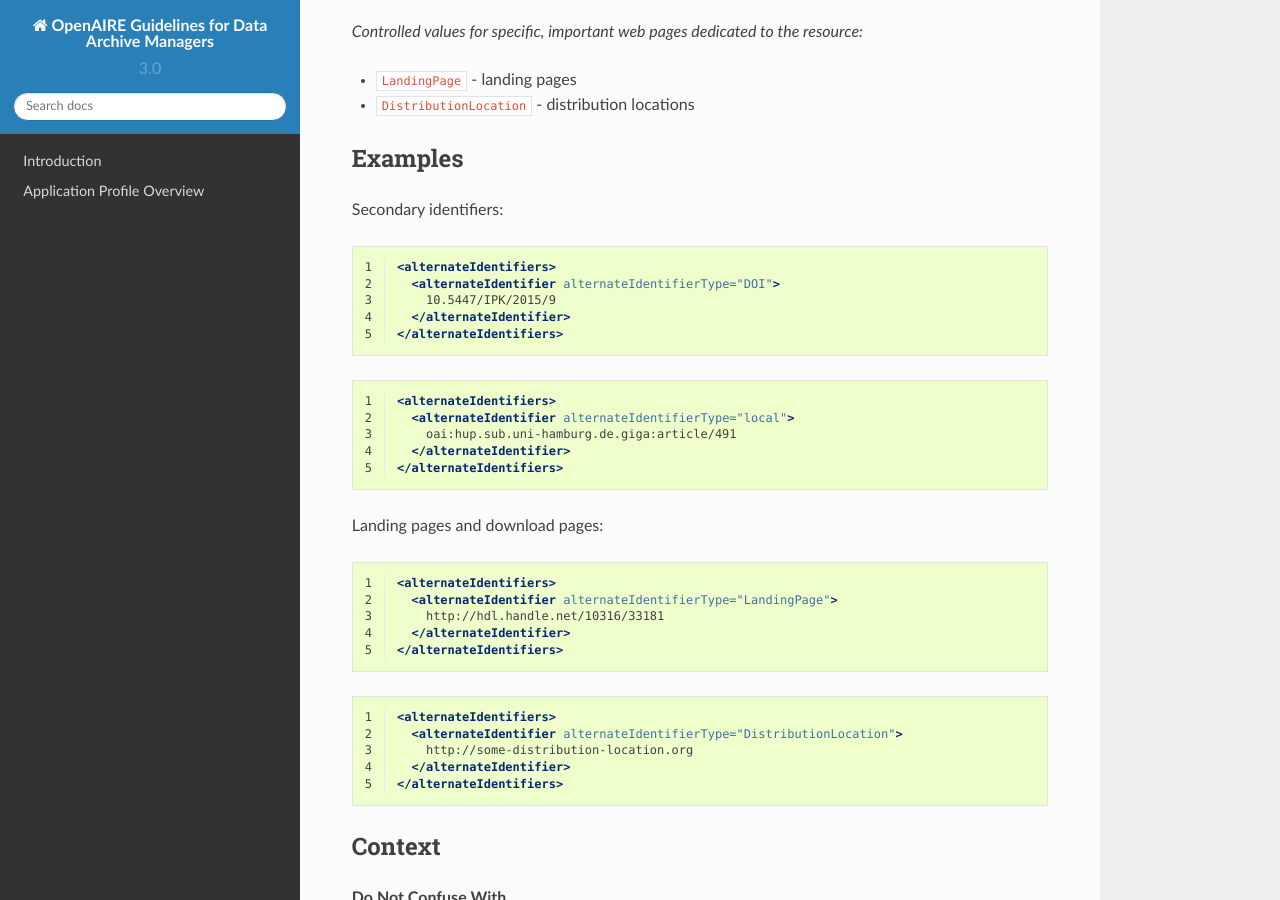
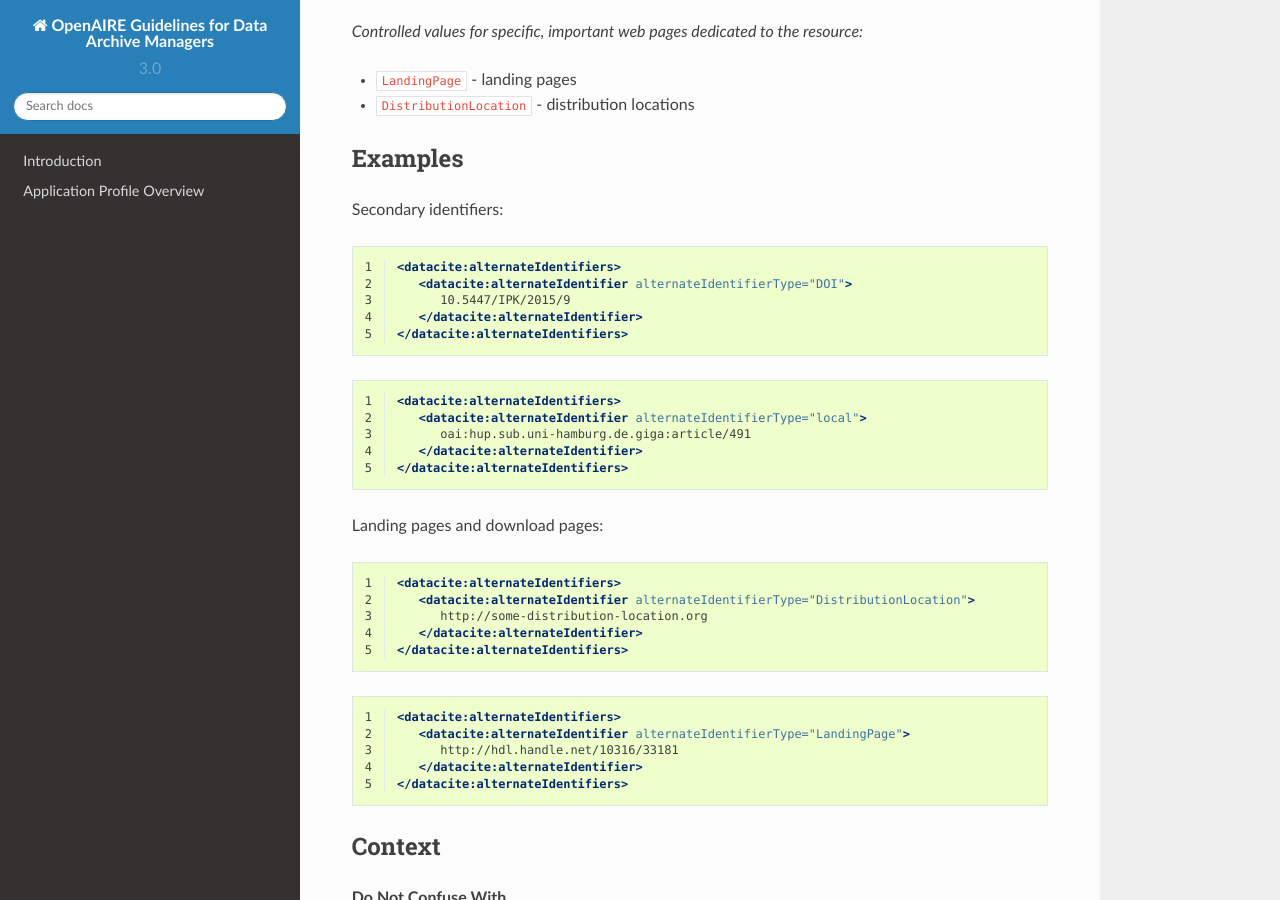
Before and after one commit to openaire/guidelines-data-archives, a Sphinx documentation site: the page built from docs/field_alternateidentifier.rst, in a window 1280 px wide and 900 px high, scrolled down 1074 px. Built offline with Sphinx 7.4.7 and the Read the Docs theme 2.0.0, drawn with Linux system fonts in a browser that asks for light colours; a script that is not in the unit is left out.

Commit message:
Update field_alternateidentifier.rst

```diff
--- a/docs/field_alternateidentifier.rst
+++ b/docs/field_alternateidentifier.rst
@@ -55,40 +55,40 @@ Secondary identifiers:
 .. code-block:: xml
    :linenos:
 
-   <alternateIdentifiers>
-     <alternateIdentifier alternateIdentifierType="DOI">
-       10.5447/IPK/2015/9
-     </alternateIdentifier>
-   </alternateIdentifiers>
+   <datacite:alternateIdentifiers>
+      <datacite:alternateIdentifier alternateIdentifierType="DOI">
+         10.5447/IPK/2015/9
+      </datacite:alternateIdentifier>
+   </datacite:alternateIdentifiers>
 
 .. code-block:: xml
    :linenos:
 
-   <alternateIdentifiers>
-     <alternateIdentifier alternateIdentifierType="local">
-       oai:hup.sub.uni-hamburg.de.giga:article/491
-     </alternateIdentifier>
-   </alternateIdentifiers>
+   <datacite:alternateIdentifiers>
+      <datacite:alternateIdentifier alternateIdentifierType="local">
+         oai:hup.sub.uni-hamburg.de.giga:article/491
+      </datacite:alternateIdentifier>
+   </datacite:alternateIdentifiers>
 
 Landing pages and download pages:
 
 .. code-block:: xml
    :linenos:
 
-   <alternateIdentifiers>
-     <alternateIdentifier alternateIdentifierType="LandingPage">
-       http://hdl.handle.net/10316/33181
-     </alternateIdentifier>
-   </alternateIdentifiers>
+   <datacite:alternateIdentifiers>
+      <datacite:alternateIdentifier alternateIdentifierType="DistributionLocation">
+         http://some-distribution-location.org
+      </datacite:alternateIdentifier>
+   </datacite:alternateIdentifiers>
 
 .. code-block:: xml
    :linenos:
 
-   <alternateIdentifiers>
-     <alternateIdentifier alternateIdentifierType="DistributionLocation">
-       http://some-distribution-location.org
-     </alternateIdentifier>
-   </alternateIdentifiers>
+   <datacite:alternateIdentifiers>
+      <datacite:alternateIdentifier alternateIdentifierType="LandingPage">
+         http://hdl.handle.net/10316/33181
+      </datacite:alternateIdentifier>
+   </datacite:alternateIdentifiers>
 
 Context
 -------
```
